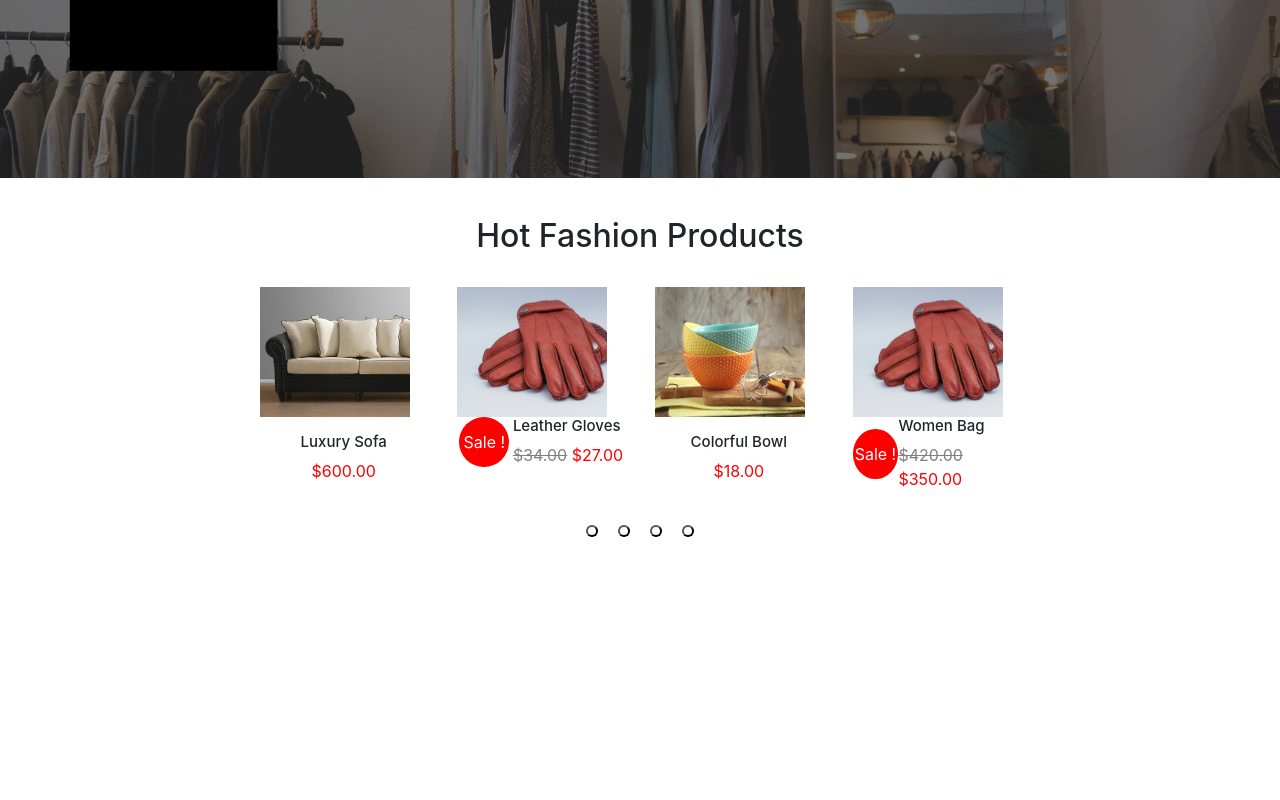
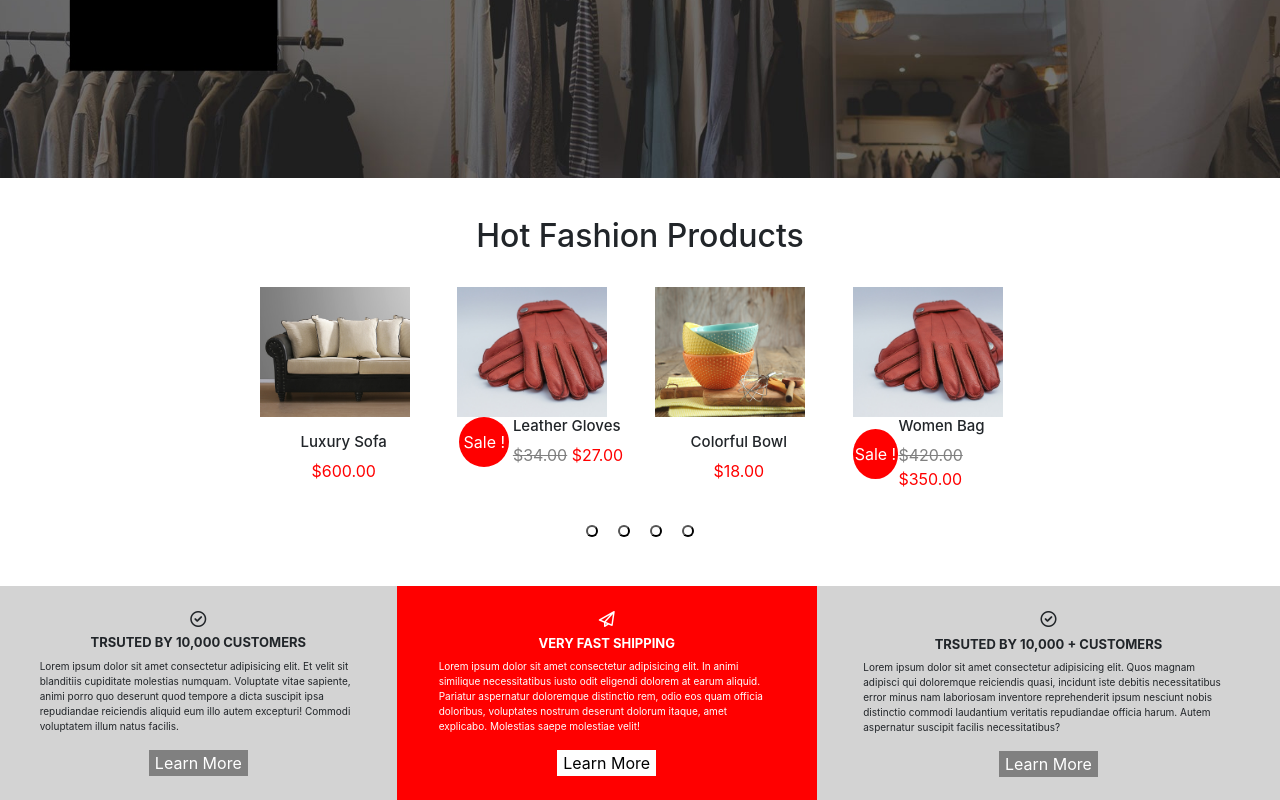
Before and after one commit to Wassime1994/cs_emporium_js, a website: page index.html in a window 1280 px wide. Shown: the part 2359-3159 px from the top of the page. Before the commit the page ends 2945 px from the top, so only its background shows below. Drawn offline with nearby package versions, Linux system fonts and the light colour scheme.

Commit message:
grosBlock finis

```diff
--- a/index.html
+++ b/index.html
@@ -6,7 +6,7 @@
     <meta http-equiv="X-UA-Compatible" content="IE=edge">
     <meta name="viewport" content="width=device-width, initial-scale=1.0">
     <link rel="stylesheet" href="./public/css/app.css">
-    <link rel="stylesheet" href="https://stackpath.bootstrapcdn.com/bootstrap/4.3.1/css/bootstrap.min.css"
+    <link rel="stylesheet" href="https://cdnjs.cloudflare.com/ajax/libs/font-awesome/6.0.0-beta2/css/all.min.css" integrity="sha512-YWzhKL2whUzgiheMoBFwW8CKV4qpHQAEuvilg9FAn5VJUDwKZZxkJNuGM4XkWuk94WCrrwslk8yWNGmY1EduTA==" crossorigin="anonymous" referrerpolicy="no-referrer" />    <link rel="stylesheet" href="https://stackpath.bootstrapcdn.com/bootstrap/4.3.1/css/bootstrap.min.css"
         integrity="sha384-ggOyR0iXCbMQv3Xipma34MD+dH/1fQ784/j6cY/iJTQUOhcWr7x9JvoRxT2MZw1T" crossorigin="anonymous">
     <title>Document</title>
 </head>
@@ -277,6 +277,31 @@
 
     </section>
 
+    <section class="grosBlock">
+        <div class="parent">
+            <div class="child">
+                <i class="far fa-check-circle"></i>
+                <h2>TRSUTED BY 10,000 CUSTOMERS</h2>
+                <p>Lorem ipsum dolor sit amet consectetur adipisicing elit. Et velit sit blanditiis cupiditate molestias numquam. Voluptate vitae sapiente, animi porro quo deserunt quod tempore a dicta suscipit ipsa repudiandae reiciendis aliquid eum illo autem excepturi! Commodi voluptatem illum natus facilis.</p>
+            <button>Learn More</button>
+            </div>
+            <div class="child_different">
+                <i class="far fa-paper-plane"></i>
+                <h2>VERY FAST SHIPPING</h2>
+                <p>Lorem ipsum dolor sit amet consectetur adipisicing elit. In animi similique necessitatibus iusto odit eligendi dolorem at earum aliquid. Pariatur aspernatur doloremque distinctio rem, odio eos quam officia doloribus, voluptates nostrum deserunt dolorum itaque, amet explicabo. Molestias saepe molestiae velit!</p>
+                <button>Learn More</button>
+        </div>
+
+            <div class="child ">
+                <i class="far fa-check-circle"></i>
+                <h2>TRSUTED BY 10,000 + CUSTOMERS</h2>
+                <p>Lorem ipsum dolor sit amet consectetur adipisicing elit. Quos magnam adipisci qui doloremque reiciendis quasi, incidunt iste debitis necessitatibus error minus nam laboriosam inventore reprehenderit ipsum nesciunt nobis distinctio commodi laudantium veritatis repudiandae officia harum. Autem aspernatur suscipit facilis necessitatibus?</p>
+                <button>Learn More</button>
+
+            </div>
+        </div>
+    </section>
+
 
     <script src="./public/js/main.js"></script>
 </body>
--- a/src/sass/modules/_style.scss
+++ b/src/sass/modules/_style.scss
@@ -3,4 +3,5 @@
 @import "./section_TroisCadres" ;
 @import "./sectionRecent_PRODUCT" ;
 @import "./section_discover";
-@import "./carroussel"
+@import "./carroussel";
+@import "./section_troisGrosBlock.scss"
--- /dev/null
+++ b/src/sass/modules/section_troisGrosBlock.scss
@@ -0,0 +1,44 @@
+.grosBlock {
+
+    .parent {
+        display: flex;
+        h2 {
+            padding-top: 2%;
+            font-size: 13px;
+            font-weight: bolder;
+        }
+        p{
+            font-size: 10px;
+            width: 80%;
+        }
+        button {
+            border: transparent;
+            background-color: grey;
+            color: white;
+            margin-bottom: 5%;
+
+        }
+        .child_different {
+            padding-top: 2%;
+            display: flex;
+            flex-direction: column;
+            align-items: center;
+            background-color: red;
+            color: white;
+            button {
+                background-color: white;
+                color: black;
+                border: transparent;
+                margin-bottom: 5%;
+            }
+        }
+        .child{
+            padding-top: 2%;
+            display: flex;
+            flex-direction: column;
+            align-items: center;
+            background-color: lightgray;
+
+        }
+    }
+}
```
Also changed, not shown: public/css/app.css, 1 other file.
